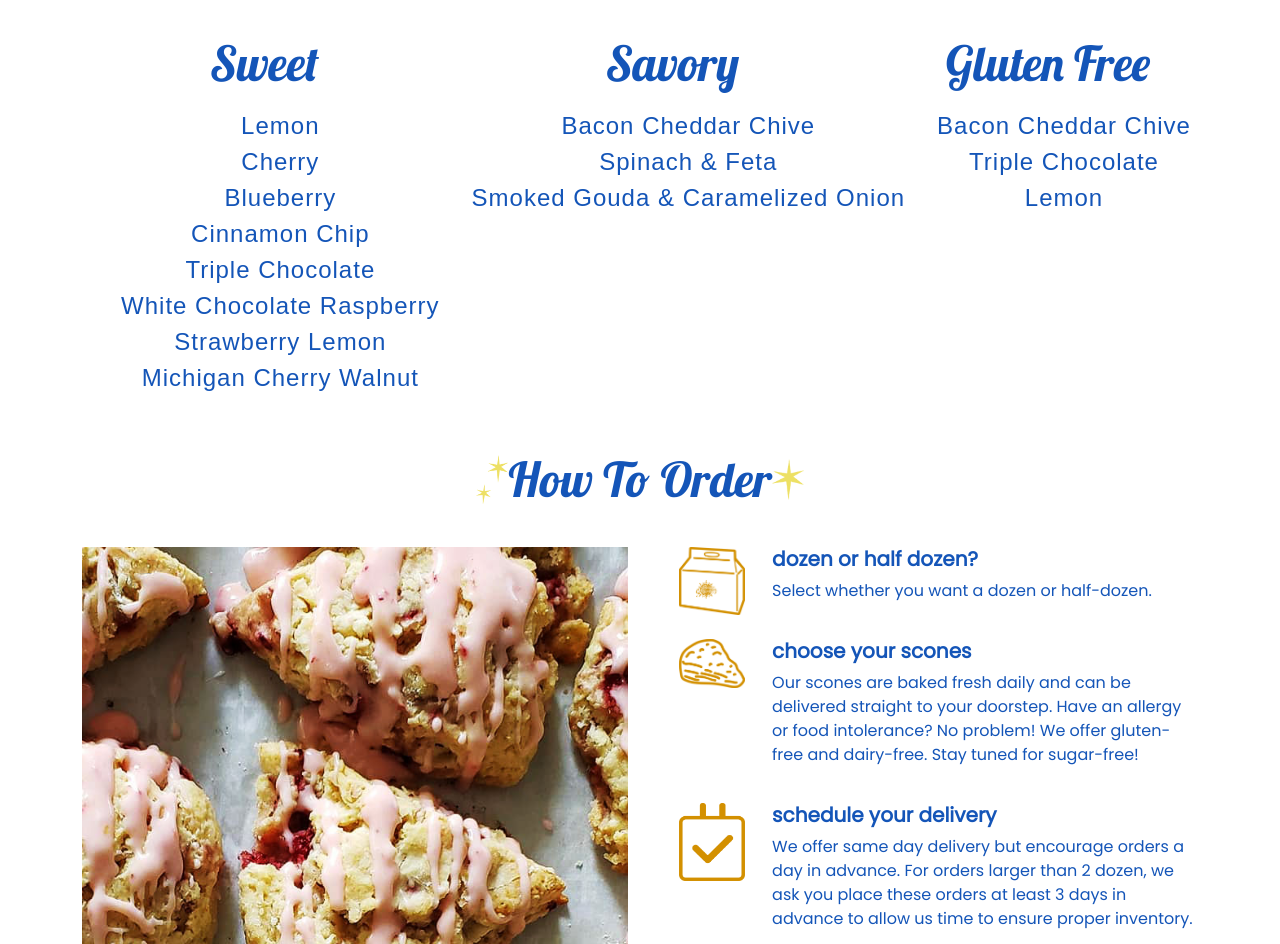
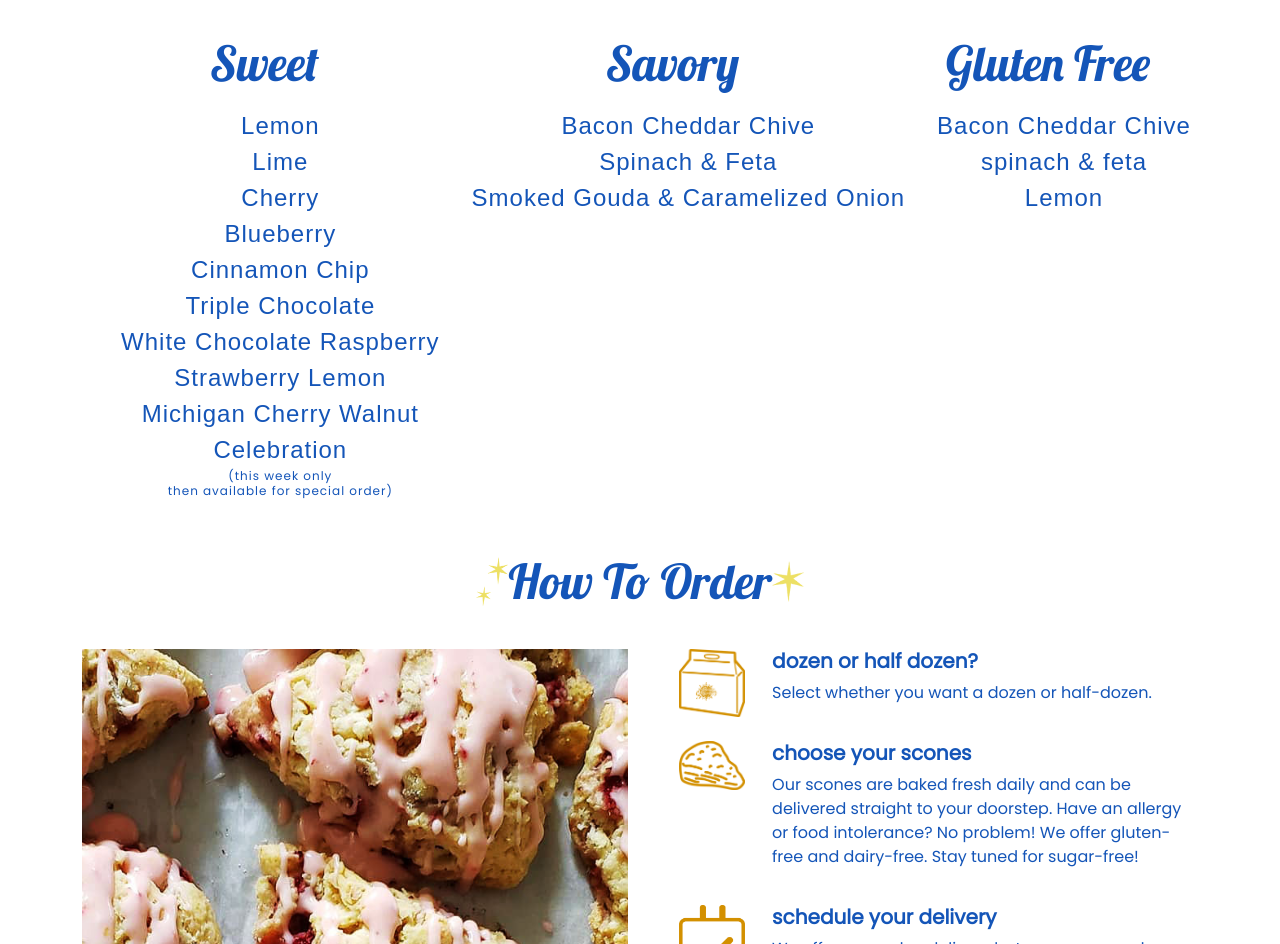
Before and after one commit to sdemercurio/sunrise-sconery-ecommerce-web, a plain HTML site: page index.html in a window 1280 px wide. Shown: the part 884-1828 px from the top of the page. Drawn offline with nearby package versions, Linux system fonts and the light colour scheme; a web font is replaced by a local one.

Commit message:
weekly update

```diff
--- a/css/scones.css
+++ b/css/scones.css
@@ -78,6 +78,11 @@ font-style: normal;
     height: 200px;
 }
 
+.celebration {
+    font-family: 'Poppins', sans-serif;
+    color: #1455B8;
+}
+
 @media screen and (min-width: 767px) {
     .menu {
         display: flex;
@@ -115,4 +120,11 @@ font-style: normal;
     .featured-image {
         margin-right: 2rem;
     }
+
+    .celebration {
+        font-family: 'Poppins', sans-serif;
+        color: #1455B8;
+        font-size: 12px;
+        line-height: 15px;
+    }
 }
--- a/index.html
+++ b/index.html
@@ -102,6 +102,7 @@
                     <h3>Sweet</h3>
                     <ul>
                         <li>Lemon</li>
+                        <li>Lime</li>
                         <li>Cherry</li>
                         <li>Blueberry</li>
                         <li>Cinnamon Chip</li>
@@ -109,6 +110,8 @@
                         <li>White Chocolate Raspberry</li>
                         <li>Strawberry Lemon</li>
                         <li>Michigan Cherry Walnut</li>
+                        <li>Celebration </li>
+                        <p class="celebration">(this week only <br> then available for special order)</p>
                     </ul>
                 </div>
 
@@ -125,7 +128,7 @@
                     <h3>Gluten Free</h3>
                     <ul>
                         <li>Bacon Cheddar Chive</li>
-                        <li>Triple Chocolate</li>
+                        <li>spinach & feta</li>
                         <li>Lemon</li>
                     </ul>
                 </div>
```
